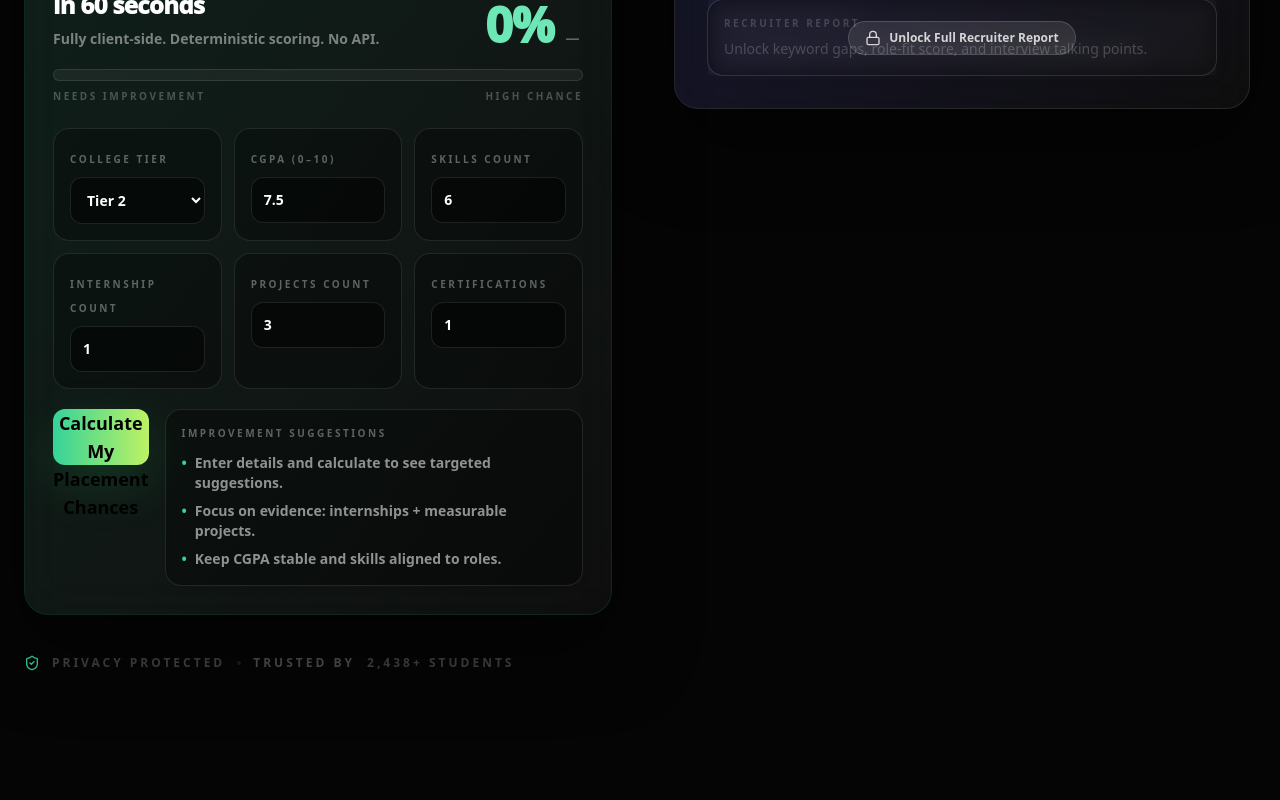
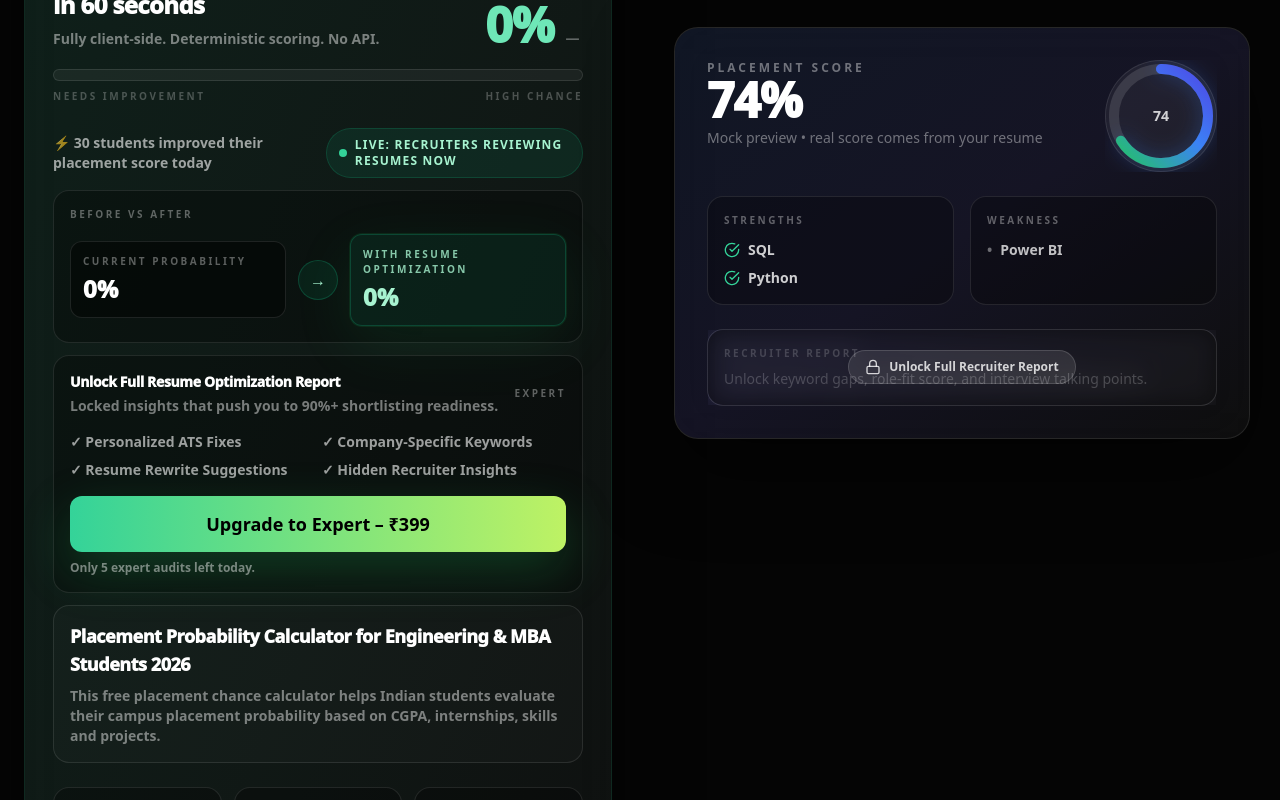
Before and after one commit to itspsr/placementscore, a Next.js app: page / in a window 1280 px wide. Shown: the part 1040-1840 px from the top of the page. Built offline with nearby package versions, Linux system fonts and the light colour scheme; no server answers.

Commit message:
Upgrade Placement Calculator to Conversion Funnel (psychological triggers + comparison + animated meter)

```diff
--- a/src/components/PlacementProbabilityCalculator.tsx
+++ b/src/components/PlacementProbabilityCalculator.tsx
@@ -1,6 +1,6 @@
 "use client";
 
-import React, { useMemo, useState } from "react";
+import React, { useEffect, useMemo, useState } from "react";
 import { motion } from "framer-motion";
 
 type Tier = "Tier 1" | "Tier 2" | "Tier 3";
@@ -56,11 +56,31 @@ export default function PlacementProbabilityCalculator() {
 
   const [submitted, setSubmitted] = useState(false);
 
+  // client-only randomized funnel signals (avoid hydration mismatch)
+  const [scarcityToday, setScarcityToday] = useState<number | null>(null);
+  const [auditsLeft, setAuditsLeft] = useState<number | null>(null);
+  const [uplift, setUplift] = useState<number | null>(null);
+
+  useEffect(() => {
+    setScarcityToday(12 + Math.floor(Math.random() * (47 - 12 + 1)));
+    setAuditsLeft(2 + Math.floor(Math.random() * (5 - 2 + 1)));
+    setUplift(12 + Math.floor(Math.random() * (22 - 12 + 1)));
+  }, []);
+
   const result = useMemo(() => {
     return scorePlacement({ tier, cgpa, skills, internships, projects, certifications });
   }, [tier, cgpa, skills, internships, projects, certifications]);
 
   const scoreToShow = submitted ? result.score : 0;
+  const optimized = submitted ? Math.min(95, scoreToShow + (uplift ?? 16)) : 0;
+
+  const framing = submitted
+    ? scoreToShow < 60
+      ? { tone: "border-red-500/25 bg-red-500/10 text-red-200", title: "⚠️ Risk signal", body: "63% of candidates with this profile struggle in campus placements." }
+      : scoreToShow <= 75
+        ? { tone: "border-yellow-400/25 bg-yellow-400/10 text-yellow-100", title: "You're close", body: "Small improvements can boost your chances dramatically." }
+        : { tone: "border-emerald-500/25 bg-emerald-500/10 text-emerald-100", title: "Strong profile", body: "Optimize to reach 90%+ and dominate shortlisting." }
+    : null;
 
   return (
     <div className="mt-8">
@@ -88,16 +108,114 @@ export default function PlacementProbabilityCalculator() {
           <div className="mt-5">
             <div className="h-3 rounded-full bg-white/5 border border-white/10 overflow-hidden">
               <motion.div
-                className="h-full bg-gradient-to-r from-emerald-500 to-lime-400"
-                initial={false}
-                animate={{ width: `${scoreToShow}%` }}
-                transition={{ duration: 0.6, ease: [0.22, 1, 0.36, 1] }}
+                className="h-full"
+                style={{
+                  background:
+                    "linear-gradient(90deg, rgba(239,68,68,0.95) 0%, rgba(245,158,11,0.95) 45%, rgba(34,197,94,0.98) 100%)"
+                }}
+                initial={{ width: 0 }}
+                animate={{ width: submitted ? ["0%", `${Math.min(100, scoreToShow + 6)}%`, `${scoreToShow}%`] : "0%" }}
+                transition={{ duration: 1.2, ease: [0.22, 1, 0.36, 1] }}
               />
             </div>
             <div className="mt-2 flex items-center justify-between text-[10px] font-black uppercase tracking-[0.25em] text-white/25">
               <span>Needs improvement</span>
               <span>High chance</span>
             </div>
+          </div>
+
+          {/* Psychological triggers */}
+          <div className="mt-6 flex flex-col gap-3">
+            <div className="flex flex-col sm:flex-row sm:items-center sm:justify-between gap-3">
+              <div className="text-sm font-bold text-white/60">
+                ⚡ {scarcityToday ?? 23} students improved their placement score today
+              </div>
+              <div className="inline-flex items-center gap-2 px-3 py-2 rounded-full bg-emerald-500/10 border border-emerald-500/20 text-emerald-200 text-xs font-black uppercase tracking-widest">
+                <span className="relative flex h-2 w-2">
+                  <span className="animate-ping absolute inline-flex h-full w-full rounded-full bg-emerald-400 opacity-75" />
+                  <span className="relative inline-flex rounded-full h-2 w-2 bg-emerald-400" />
+                </span>
+                Live: Recruiters reviewing resumes now
+              </div>
+            </div>
+
+            {framing ? (
+              <div className={`rounded-2xl border p-4 ${framing.tone}`}>
+                <div className="text-xs font-black uppercase tracking-[0.25em]">{framing.title}</div>
+                <div className="mt-2 text-sm font-semibold text-white/80">{framing.body}</div>
+              </div>
+            ) : null}
+
+            {/* Before vs After */}
+            <div className="rounded-2xl border border-white/10 bg-black/30 p-4">
+              <div className="text-[10px] font-black uppercase tracking-[0.25em] text-white/35">Before vs After</div>
+              <div className="mt-3 grid grid-cols-1 sm:grid-cols-[1fr_auto_1fr] items-center gap-3">
+                <div className="rounded-xl border border-white/10 bg-black/40 p-3">
+                  <div className="text-[10px] font-black uppercase tracking-[0.25em] text-white/35">Current probability</div>
+                  <div className="mt-1 text-2xl font-[1000] text-white num">{submitted ? scoreToShow : 0}%</div>
+                </div>
+
+                <motion.div
+                  className="hidden sm:flex items-center justify-center"
+                  animate={{ x: submitted ? [0, 6, 0] : 0 }}
+                  transition={{ duration: 1.2, ease: [0.22, 1, 0.36, 1] }}
+                  aria-hidden="true"
+                >
+                  <div className="h-10 w-10 rounded-full border border-emerald-500/25 bg-emerald-500/10 grid place-items-center text-emerald-200 font-black">
+                    →
+                  </div>
+                </motion.div>
+
+                <div className="rounded-xl border border-emerald-500/25 bg-emerald-500/10 p-3 shadow-[0_0_0_1px_rgba(34,197,94,0.12),0_18px_60px_rgba(34,197,94,0.10)]">
+                  <div className="text-[10px] font-black uppercase tracking-[0.25em] text-emerald-200/80">With resume optimization</div>
+                  <div className="mt-1 text-2xl font-[1000] text-emerald-200 num">{submitted ? optimized : 0}%</div>
+                </div>
+              </div>
+            </div>
+
+            {/* Upgrade CTA */}
+            <div className="rounded-2xl border border-white/10 bg-black/30 p-4">
+              <div className="flex items-center justify-between gap-3">
+                <div>
+                  <div className="text-sm font-[1000] tracking-tight text-white">Unlock Full Resume Optimization Report</div>
+                  <div className="mt-1 text-sm text-white/45 font-semibold">Locked insights that push you to 90%+ shortlisting readiness.</div>
+                </div>
+                <div className="text-[10px] font-black uppercase tracking-[0.25em] text-white/35">EXPERT</div>
+              </div>
+
+              <div className="mt-4 grid grid-cols-1 sm:grid-cols-2 gap-2 text-sm text-white/60 font-semibold">
+                <div>✓ Personalized ATS Fixes</div>
+                <div>✓ Company-Specific Keywords</div>
+                <div>✓ Resume Rewrite Suggestions</div>
+                <div>✓ Hidden Recruiter Insights</div>
+              </div>
+
+              <div className="mt-4">
+                <motion.button
+                  type="button"
+                  whileHover={{ scale: 1.02 }}
+                  whileTap={{ scale: 0.99 }}
+                  transition={{ duration: 0.22, ease: [0.22, 1, 0.36, 1] }}
+                  onClick={() => {
+                    window.location.assign("/pricing");
+                  }}
+                  className="h-14 w-full rounded-xl font-black text-base md:text-lg text-black bg-gradient-to-r from-emerald-400 to-lime-300 hover:from-emerald-300 hover:to-lime-200 transition-all shadow-[0_18px_50px_rgba(34,197,94,0.25)] hover:shadow-[0_24px_90px_rgba(34,197,94,0.38)]"
+                >
+                  Upgrade to Expert – ₹399
+                </motion.button>
+                <div className="mt-2 text-xs text-white/45 font-bold">
+                  Only {auditsLeft ?? 3} expert audits left today.
+                </div>
+              </div>
+            </div>
+
+            {/* SEO reinforcement (visible, semantic, no extra H1) */}
+            <section className="rounded-2xl border border-white/10 bg-white/[0.02] p-4">
+              <h2 className="text-base sm:text-lg font-[1000] tracking-tight">Placement Probability Calculator for Engineering & MBA Students 2026</h2>
+              <p className="mt-2 text-sm text-white/45 font-semibold">
+                This free placement chance calculator helps Indian students evaluate their campus placement probability based on CGPA, internships, skills and projects.
+              </p>
+            </section>
           </div>
 
           <div className="mt-6 grid grid-cols-1 sm:grid-cols-2 lg:grid-cols-3 gap-3">
```
